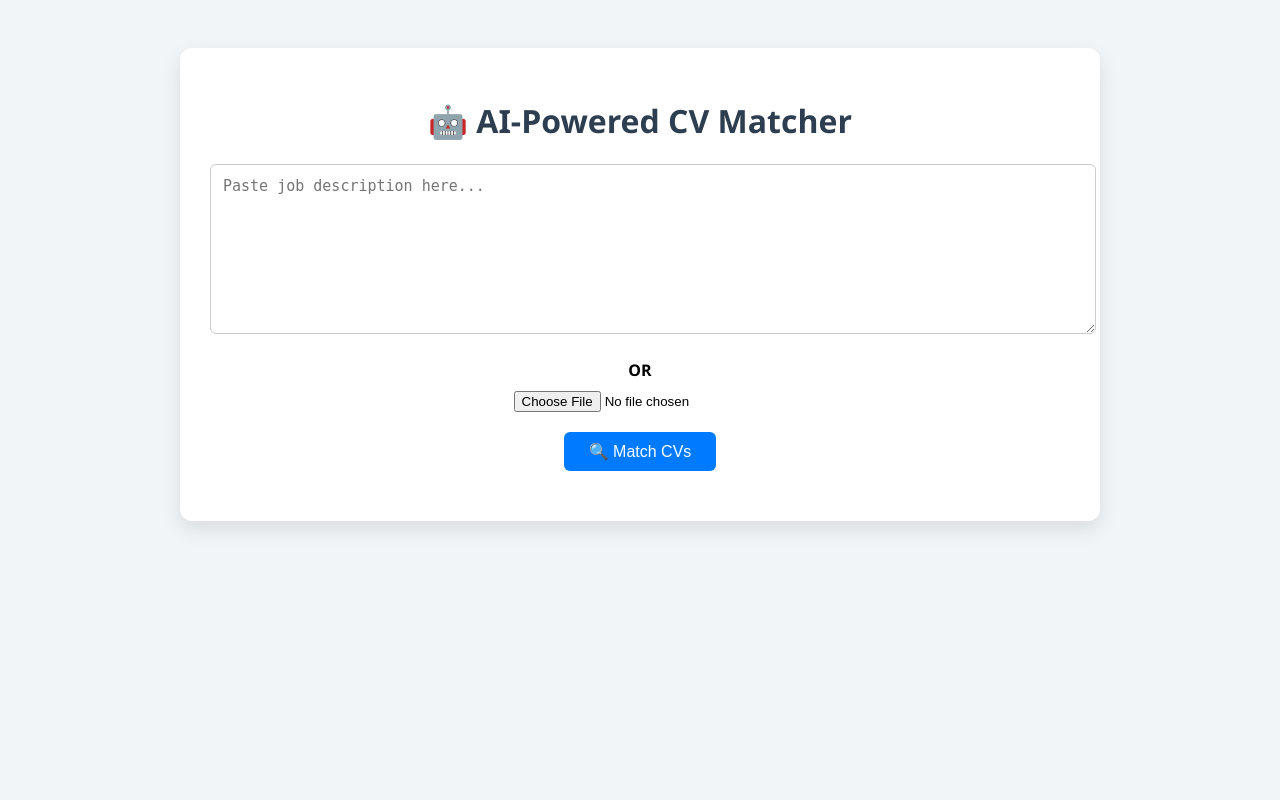
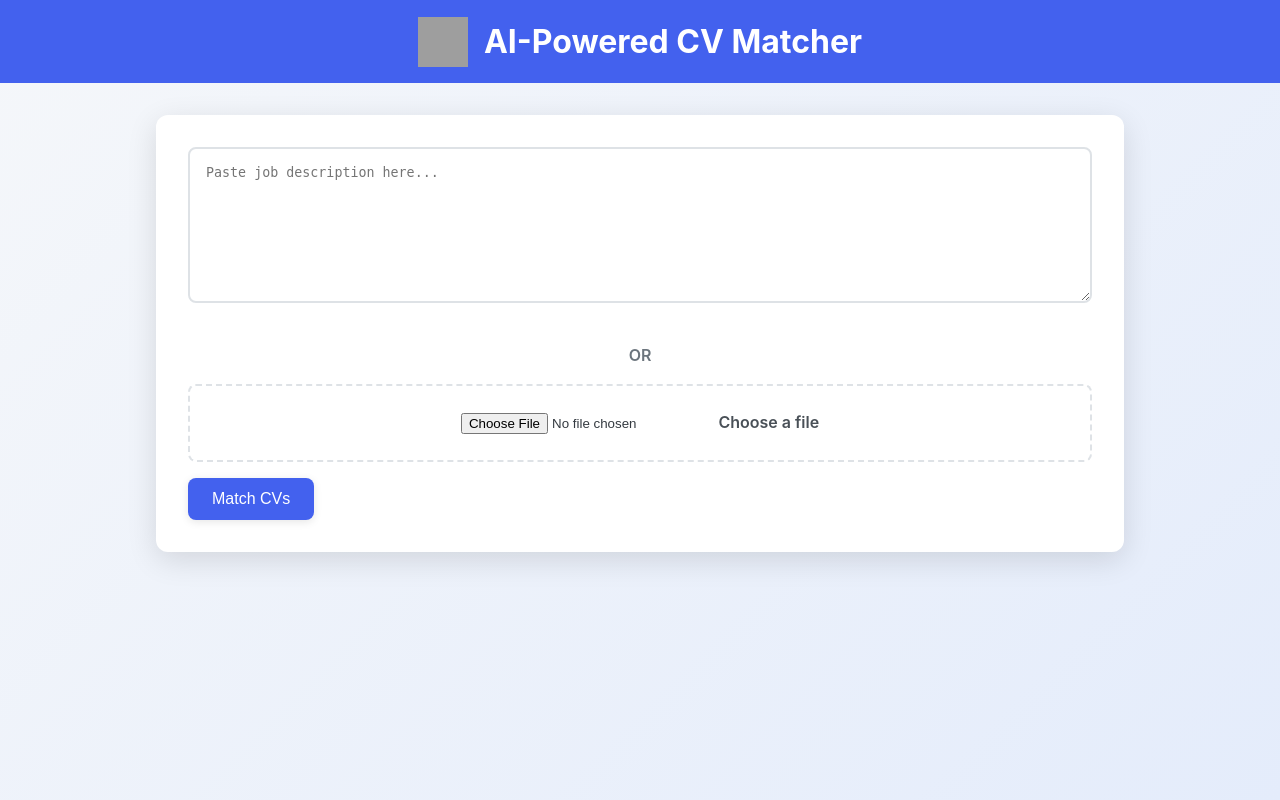
Before and after one commit to leondoungala22/RAG-ATS-Semantic-matching-search-cv-ai-v1.0.0, a Flask app: page / in a window 1280 px wide. Run offline with Flask 3, Linux system fonts and the light colour scheme; parts of the project's set-up code (start-up, migrations or seed data) failed here and were passed over; grey boxes are pictures that could not be loaded.

Commit message:
Refactor job description path comment, enhance HTML structure and styles, and improve JavaScript functionality for file upload and form submission

```diff
--- a/src/config.py
+++ b/src/config.py
@@ -5,7 +5,7 @@ load_dotenv()
 
 # Path to Chroma database and job description file
 CHROMA_DB_PATH = os.path.join("src", "data", "chromadb")
-JOB_DESCRIPTION_PATH = os.path.join("src", "data", "job description", "Job_Description_Italian.txt") # user for test
+JOB_DESCRIPTION_PATH = os.path.join("src", "data", "job description", "Job_Description_Italian.txt") # used to test
 
 # OpenAI settings
 OPENAI_API_KEY = os.getenv("OPENAI_API_KEY_MAIN")
--- a/src/retriever/helper_retriever.py
+++ b/src/retriever/helper_retriever.py
@@ -115,10 +115,6 @@ class HelperRetriever:
                 f"- Soft skills like motivation, communication, leadership, and initiative can increase relevance.\n"
                 f"- If a candidate shows transferable skills and strong motivation, they can still be considered.\n"
                 f"- Assign a relevance score between 0.0 and 1.0:\n"
-                f"  • 1.0 = Excellent fit\n"
-                f"  • 0.8 = Very good match\n"
-                f"  • 0.5 = Acceptable but partial match\n"
-                f"  • Below 0.3 = Weak or irrelevant profile\n"
                 f"- Do not assign 0.0 unless the CV is completely unrelated.\n"
                 f"- Avoid scoring duplicate or near-identical CVs.\n\n"
                 f"Return only one line per CV in the format:\n"
--- a/src/static/scripts.js
+++ b/src/static/scripts.js
@@ -1,51 +1,144 @@
-document.getElementById("upload-form").addEventListener("submit", function (e) {
+document.addEventListener('DOMContentLoaded', () => {
+  initFileUpload();
+  initFormSubmission();
+});
+
+const initFileUpload = () => {
+  const fileInput = document.getElementById('job-file');
+  const fileNameLabel = document.getElementById('file-name');
+  const fileUploadContainer = document.getElementById('file-upload-container');
+
+  fileInput.addEventListener('change', () => {
+    if (fileInput.files.length > 0) {
+      fileNameLabel.textContent = fileInput.files[0].name;
+      fileNameLabel.style.display = 'inline';
+      fileUploadContainer.classList.add('file-selected');
+      showToast('File uploaded successfully!', 'success');
+    } else {
+      resetFileUpload();
+    }
+  });
+};
+
+const resetFileUpload = () => {
+  const fileNameLabel = document.getElementById('file-name');
+  const fileUploadContainer = document.getElementById('file-upload-container');
+  fileNameLabel.style.display = 'none';
+  fileNameLabel.textContent = 'Choose a file';
+  fileUploadContainer.classList.remove('file-selected');
+};
+
+const initFormSubmission = () => {
+  const form = document.getElementById('upload-form');
+  const loader = document.getElementById('loader');
+
+  form.addEventListener('submit', (e) => {
     e.preventDefault();
+    const formData = new FormData(form);
+    const jobText = formData.get('job_text');
+    const jobFile = formData.get('job_file');
 
-  const formData = new FormData(this);
-
-  fetch("/analyze", {
-    method: "POST",
-    body: formData
-  })
-    .then(res => res.json())
-    .then(data => {
-      const section = document.getElementById("results-section");
-      const table = document.getElementById("results-table");
-      table.innerHTML = "";
-
-      if (data.length === 0) {
-        table.innerHTML = "<tr><td colspan='4'>No matching CVs found.</td></tr>";
-      } else {
-        data.forEach((row) => {
-          const tr = document.createElement("tr");
-          tr.innerHTML = `
-            <td>${row.uuid}</td>
-            <td>${row.score}</td>
-            <td>${row.reason}</td>
-            <td><button onclick="viewCV('${row.uuid}')">📄 View</button></td>
-          `;
-          table.appendChild(tr);
-        });
+    if (!jobText && (!jobFile || jobFile.size === 0)) {
+      showToast('Please enter a job description or upload a file', 'error');
+      return;
     }
 
-      section.style.display = "block";
+    loader.classList.add('visible');
+
+    fetch('/analyze', { method: 'POST', body: formData })
+      .then(response => {
+        if (!response.ok) throw new Error('Server error: ' + response.status);
+        return response.json();
       })
-    .catch(err => {
-      alert("Error analyzing job description.");
-      console.error(err);
+      .then(data => {
+        setTimeout(() => {
+          loader.classList.remove('visible');
+          displayResults(data);
+          document.getElementById('results-section').style.display = 'block';
+          showToast(data.length ? `Found ${data.length} matching candidates!` : 'No matching candidates found', data.length ? 'success' : 'warning');
+        }, 800);
+      })
+      .catch(error => {
+        loader.classList.remove('visible');
+        showToast('Error analyzing job description: ' + error.message, 'error');
+        console.error(error);
       });
   });
+};
 
-function viewCV(uuid) {
-  const viewer = document.getElementById("cv-viewer");
-  const iframe = document.getElementById("cv-iframe");
-  iframe.src = `/attachment/${uuid}`;
-  viewer.style.display = "block";
+const displayResults = (data) => {
+  const resultsTable = document.getElementById('results-table');
+  resultsTable.innerHTML = '';
+
+  if (!data.length) {
+    resultsTable.innerHTML = `
+      <tr>
+        <td colspan="4" class="no-results">
+          <i class="fas fa-search"></i>
+          <h3>No matching candidates found</h3>
+          <p>Try adjusting your job description or using different keywords.</p>
+        </td>
+      </tr>
+    `;
+    return;
   }
 
-function closeViewer() {
-  const viewer = document.getElementById("cv-viewer");
-  const iframe = document.getElementById("cv-iframe");
-  iframe.src = "";
-  viewer.style.display = "none";
-}
+  data.sort((a, b) => b.score - a.score);
+  data.forEach((result) => {
+    const tr = document.createElement('tr');
+    const scoreColor = result.score > 0.85 ? 'var(--success)' : (result.score < 0.7 ? 'var(--warning)' : 'var(--primary)');
+    const scorePercentage = Math.round(result.score * 100);
+    tr.innerHTML = `
+      <td>
+        <div class="file-info">
+          <i class="fas fa-file-pdf"></i>
+          <span>${result.uuid}</span>
+        </div>
+      </td>
+      <td>
+        <span class="score-pill" style="background: ${scoreColor};">${scorePercentage}%</span>
+      </td>
+      <td>${result.reason}</td>
+      <td>
+        <button class="btn btn-secondary" onclick="viewCV('${result.uuid}')">
+          <i class="fas fa-eye"></i> View
+        </button>
+      </td>
+    `;
+    resultsTable.appendChild(tr);
+  });
+};
+
+const showToast = (message, type = 'info') => {
+  const toastContainer = document.getElementById('toast-container');
+  const toast = document.createElement('div');
+  toast.className = `toast toast-${type}`;
+  let icon = 'fa-info-circle';
+  if (type === 'success') icon = 'fa-check-circle';
+  if (type === 'warning') icon = 'fa-exclamation-triangle';
+  if (type === 'error') icon = 'fa-times-circle';
+
+  toast.innerHTML = `<i class="fas ${icon}"></i> <span>${message}</span>`;
+  toastContainer.appendChild(toast);
+  setTimeout(() => {
+    toast.classList.add('fade-out');
+    setTimeout(() => toast.remove(), 300);
+  }, 4000);
+};
+
+const viewCV = (uuid) => {
+  const viewer = document.getElementById('cv-viewer');
+  const iframe = document.getElementById('cv-iframe');
+  const modalTitle = document.getElementById('modal-title');
+  modalTitle.textContent = 'Loading Resume...';
+  iframe.src = `/attachment/${uuid}`;
+  viewer.classList.add('show');
+};
+
+const closeViewer = () => {
+  const viewer = document.getElementById('cv-viewer');
+  viewer.classList.remove('show');
+  setTimeout(() => {
+    document.getElementById('cv-iframe').src = '';
+  }, 300);
+};
--- a/src/static/styles.css
+++ b/src/static/styles.css
@@ -1,123 +1,291 @@
-body {
-  font-family: 'Segoe UI', sans-serif;
-  background: #f2f5f8;
-  padding: 40px;
+:root {
+  --primary: #4361ee;
+  --primary-light: #4895ef;
+  --primary-dark: #3f37c9;
+  --secondary: #4cc9f0;
+  --success: #06d6a0;
+  --warning: #ffd166;
+  --danger: #ef476f;
+  --dark: #1b263b;
+  --light: #f8f9fa;
+  --gray-100: #f8f9fa;
+  --gray-200: #e9ecef;
+  --gray-300: #dee2e6;
+  --gray-400: #ced4da;
+  --gray-500: #adb5bd;
+  --gray-600: #6c757d;
+  --gray-700: #495057;
+  --gray-800: #343a40;
+  --gray-900: #212529;
+  --shadow-sm: 0 2px 8px rgba(0, 0, 0, 0.1);
+  --shadow: 0 8px 30px rgba(0, 0, 0, 0.12);
+  --shadow-lg: 0 12px 40px rgba(0, 0, 0, 0.15);
+  --transition: all 0.3s ease;
 }
 
-.container {
-  max-width: 860px;
-  margin: auto;
-  background: #ffffff;
-  padding: 30px;
-  border-radius: 12px;
-  box-shadow: 0 8px 20px rgba(0, 0, 0, 0.1);
+*,
+*::before,
+*::after {
+  margin: 0;
+  padding: 0;
+  box-sizing: border-box;
 }
 
-h1 {
-  text-align: center;
-  color: #2c3e50;
+body {
+  font-family: 'Plus Jakarta Sans', 'Inter', sans-serif;
+  background: linear-gradient(135deg, #f5f7fa, #e4ecfb);
+  color: var(--gray-800);
+  line-height: 1.6;
+  min-height: 100vh;
+  overflow-x: hidden;
 }
 
-form textarea {
-  width: 100%;
-  padding: 12px;
-  font-size: 15px;
-  border: 1px solid #ccc;
-  border-radius: 6px;
-  resize: vertical;
-  margin-bottom: 10px;
+header {
+  background: var(--primary);
+  color: white;
+  padding: 1rem;
+  text-align: center;
 }
 
-.or {
-  text-align: center;
-  font-weight: bold;
-  margin: 10px 0;
+.header-container {
+  display: flex;
+  align-items: center;
+  justify-content: center;
+  gap: 1rem;
 }
 
-input[type="file"] {
-  display: block;
-  margin: auto;
+.logo {
+  width: 50px;
+  height: 50px;
 }
 
-button {
-  background: #007bff;
-  color: white;
-  padding: 10px 25px;
-  font-size: 16px;
-  border: none;
-  border-radius: 6px;
-  cursor: pointer;
-  display: block;
-  margin: 20px auto;
+main {
+  max-width: 1000px;
+  margin: 2rem auto;
+  padding: 0 1rem;
 }
 
-button:hover {
-  background: #0056b3;
+.upload-section {
+  background: white;
+  padding: 2rem;
+  border-radius: 12px;
+  box-shadow: var(--shadow);
+  margin-bottom: 2rem;
+}
+
+.form textarea {
+  width: 100%;
+  padding: 1rem;
+  border: 2px solid var(--gray-300);
+  border-radius: 8px;
+  resize: vertical;
+  margin-bottom: 1rem;
+}
+
+.or-divider {
+  text-align: center;
+  margin: 1rem 0;
+  font-weight: 600;
+  color: var(--gray-600);
+}
+
+.file-upload {
+  border: 2px dashed var(--gray-300);
+  border-radius: 8px;
+  padding: 1.5rem;
+  text-align: center;
+  margin-bottom: 1rem;
+  cursor: pointer;
+  transition: var(--transition);
+}
+
+.file-upload:hover {
+  border-color: var(--primary);
+  background: rgba(67, 97, 238, 0.05);
+}
+
+.file-upload-label {
+  display: inline-block;
+  font-weight: 600;
+  color: var(--gray-700);
+}
+
+.btn {
+  padding: 0.75rem 1.5rem;
+  font-size: 1rem;
+  border: none;
+  border-radius: 8px;
+  cursor: pointer;
+  transition: var(--transition);
+}
+
+.btn-primary {
+  background: var(--primary);
+  color: white;
+  box-shadow: var(--shadow-sm);
+}
+
+.btn-primary:hover {
+  background: var(--primary-dark);
+}
+
+.results-section {
+  background: white;
+  padding: 2rem;
+  border-radius: 12px;
+  box-shadow: var(--shadow);
+}
+
+.table-container {
+  overflow-x: auto;
 }
 
 table {
   width: 100%;
   border-collapse: collapse;
-  margin-top: 25px;
+  margin-top: 1rem;
 }
 
 th, td {
-  padding: 12px;
-  border: 1px solid #ddd;
+  padding: 1rem;
+  border-bottom: 1px solid var(--gray-200);
   text-align: left;
 }
 
 th {
-  background: #007bff;
+  background: var(--gray-100);
+  text-transform: uppercase;
+  font-weight: 600;
+  font-size: 0.9rem;
+}
+
+.score-pill {
+  display: inline-block;
+  padding: 0.5rem 1rem;
+  border-radius: 999px;
+  font-weight: bold;
   color: white;
 }
 
-td button {
-  background: #28a745;
-  padding: 6px 12px;
+.modal {
+  display: none;
+  position: fixed;
+  z-index: 1000;
+  inset: 0;
+  background: rgba(0,0,0,0.6);
+  align-items: center;
+  justify-content: center;
+  transition: opacity 0.3s ease;
+}
+
+.modal.show {
+  display: flex;
+}
+
+.modal-content {
+  background: white;
+  width: 90%;
+  max-width: 1200px;
+  border-radius: 12px;
+  overflow: hidden;
+  box-shadow: var(--shadow-lg);
+}
+
+.modal-header {
+  padding: 1rem;
+  background: var(--gray-100);
+  display: flex;
+  justify-content: space-between;
+  align-items: center;
+}
+
+.close-btn {
+  background: none;
   border: none;
-  color: white;
-  border-radius: 4px;
+  font-size: 1.5rem;
   cursor: pointer;
 }
 
-td button:hover {
-  background: #1e7e34;
+.modal-body iframe {
+  width: 100%;
+  height: 80vh;
+  border: none;
 }
 
-/* Modal Styling */
-.modal {
-  display: none;
+.toast-container {
   position: fixed;
-  z-index: 9999;
-  left: 0;
-  top: 0;
-  width: 100%;
-  height: 100%;
-  overflow: auto;
-  background-color: rgba(0,0,0,0.7);
+  top: 1rem;
+  right: 1rem;
+  z-index: 1100;
 }
 
-.modal-content {
-  margin: 50px auto;
-  padding: 10px;
-  width: 80%;
-  height: 80%;
-  background-color: #fff;
-  border-radius: 6px;
+.toast {
+  background: white;
+  padding: 1rem;
+  border-radius: 8px;
+  box-shadow: var(--shadow);
+  margin-bottom: 0.5rem;
+  display: flex;
+  align-items: center;
+  gap: 0.5rem;
+  animation: fadeIn 0.3s ease;
+}
+
+.loader-overlay {
+  position: fixed;
+  inset: 0;
+  background: rgba(255, 255, 255, 0.9);
+  display: flex;
+  align-items: center;
+  justify-content: center;
+  z-index: 1200;
+  opacity: 0;
+  pointer-events: none;
+  transition: opacity 0.3s ease;
+}
+
+.loader-overlay.visible {
+  opacity: 1;
+  pointer-events: all;
+}
+
+.spinner-3d {
+  width: 80px;
+  height: 80px;
   position: relative;
 }
 
-.modal-content iframe {
-  width: 100%;
-  height: 95%;
+.cube1, .cube2 {
+  background-color: var(--primary);
+  width: 30px;
+  height: 30px;
+  position: absolute;
+  border-radius: 8px;
+  animation: cube 1.8s infinite ease-in-out;
 }
 
-.close-btn {
-  position: absolute;
-  top: 10px;
-  right: 20px;
-  font-size: 30px;
-  font-weight: bold;
-  cursor: pointer;
+.cube2 {
+  animation-delay: -0.9s;
+  background-color: var(--secondary);
 }
+
+@keyframes cube {
+  25% { transform: translateX(42px) rotate(-90deg) scale(0.5); }
+  50% { transform: translateX(42px) translateY(42px) rotate(-180deg); }
+  75% { transform: translateY(42px) rotate(-270deg) scale(0.5); }
+  100% { transform: rotate(-360deg); }
+}
+
+@keyframes fadeIn {
+  from { opacity: 0; }
+  to { opacity: 1; }
+}
+
+@media (max-width: 768px) {
+  .upload-section, .results-section {
+    padding: 1rem;
+  }
+  th, td {
+    padding: 0.75rem;
+  }
+}
--- a/src/templates/index.html
+++ b/src/templates/index.html
@@ -2,23 +2,38 @@
 <html lang="en">
 <head>
   <meta charset="UTF-8" />
+  <meta name="viewport" content="width=device-width, initial-scale=1.0" />
   <title>AI CV Matcher</title>
   <link rel="stylesheet" href="{{ url_for('static', filename='styles.css') }}" />
   <link rel="icon" href="https://cdn-icons-png.flaticon.com/512/3135/3135715.png" type="image/png">
 </head>
 <body>
-  <div class="container">
-    <h1>🤖 AI-Powered CV Matcher</h1>
+  <header>
+    <div class="header-container">
+      <img src="https://cdn-icons-png.flaticon.com/512/3135/3135715.png" alt="Logo" class="logo" />
+      <h1>AI-Powered CV Matcher</h1>
+    </div>
+  </header>
 
-    <form id="upload-form">
+  <main>
+    <section class="upload-section">
+      <form id="upload-form" class="form">
         <textarea name="job_text" placeholder="Paste job description here..." rows="8"></textarea>
-      <p class="or">OR</p>
-      <input type="file" name="job_file" accept=".txt" />
-      <button type="submit">🔍 Match CVs</button>
+        <div class="or-divider">OR</div>
+        <div class="file-upload" id="file-upload-container">
+          <input type="file" name="job_file" id="job-file" accept=".txt" />
+          <label for="job-file" class="file-upload-label">
+            <i class="fas fa-cloud-upload-alt file-icon"></i>
+            <span id="file-name">Choose a file</span>
+          </label>
+        </div>
+        <button type="submit" class="btn btn-primary">Match CVs</button>
       </form>
+    </section>
 
-    <div id="results-section" style="display: none;">
-      <h2>Top Ranked CVs</h2>
+    <section id="results-section" class="results-section" style="display: none;">
+      <h2>Top Ranked CVs <span id="result-count" class="result-count"></span></h2>
+      <div class="table-container">
         <table>
           <thead>
             <tr>
@@ -31,13 +46,35 @@
           <tbody id="results-table"></tbody>
         </table>
       </div>
+    </section>
+  </main>
+
+  <!-- Modal PDF Viewer -->
+  <div id="cv-viewer" class="modal">
+    <div class="modal-content">
+      <div class="modal-header">
+        <h3 id="modal-title">Resume</h3>
+        <div class="modal-actions">
+          <button id="download-pdf" class="btn btn-secondary">Download PDF</button>
+          <button class="close-btn" onclick="closeViewer()">×</button>
+        </div>
+      </div>
+      <div class="modal-body">
+        <iframe id="cv-iframe" src="" frameborder="0"></iframe>
+      </div>
+    </div>
   </div>
 
-  <!-- Modal PDF viewer -->
-  <div id="cv-viewer" class="modal">
-    <div class="modal-content">
-      <span class="close-btn" onclick="closeViewer()">×</span>
-      <iframe id="cv-iframe" src="" frameborder="0"></iframe>
+  <!-- Toast Notifications & Loader -->
+  <div id="toast-container" class="toast-container"></div>
+  <div id="loader" class="loader-overlay">
+    <div class="loader-content">
+      <div class="spinner-3d">
+        <div class="cube1"></div>
+        <div class="cube2"></div>
+      </div>
+      <div class="loading-text">Processing...</div>
+      <div class="loading-subtext">Please wait while we match CVs</div>
     </div>
   </div>
 
```
Lines whose indentation alone changed are shown as unchanged.
